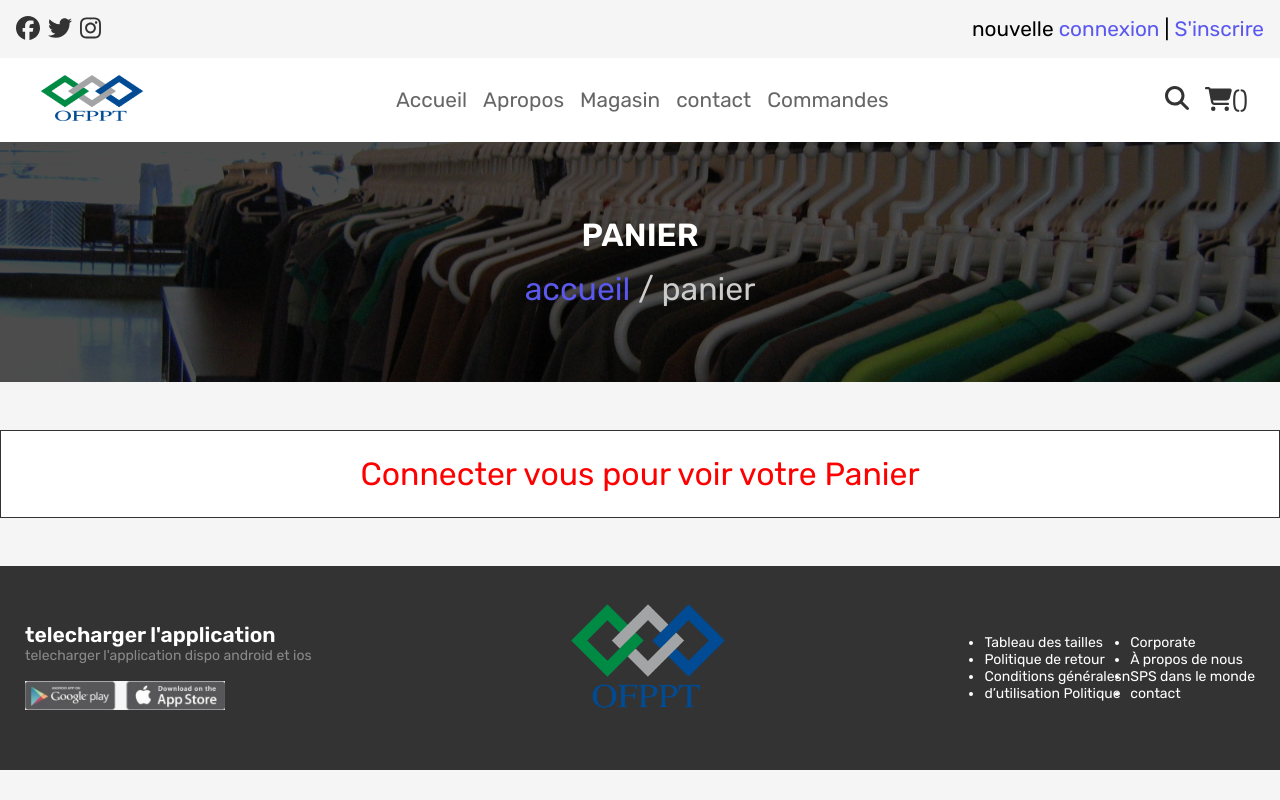
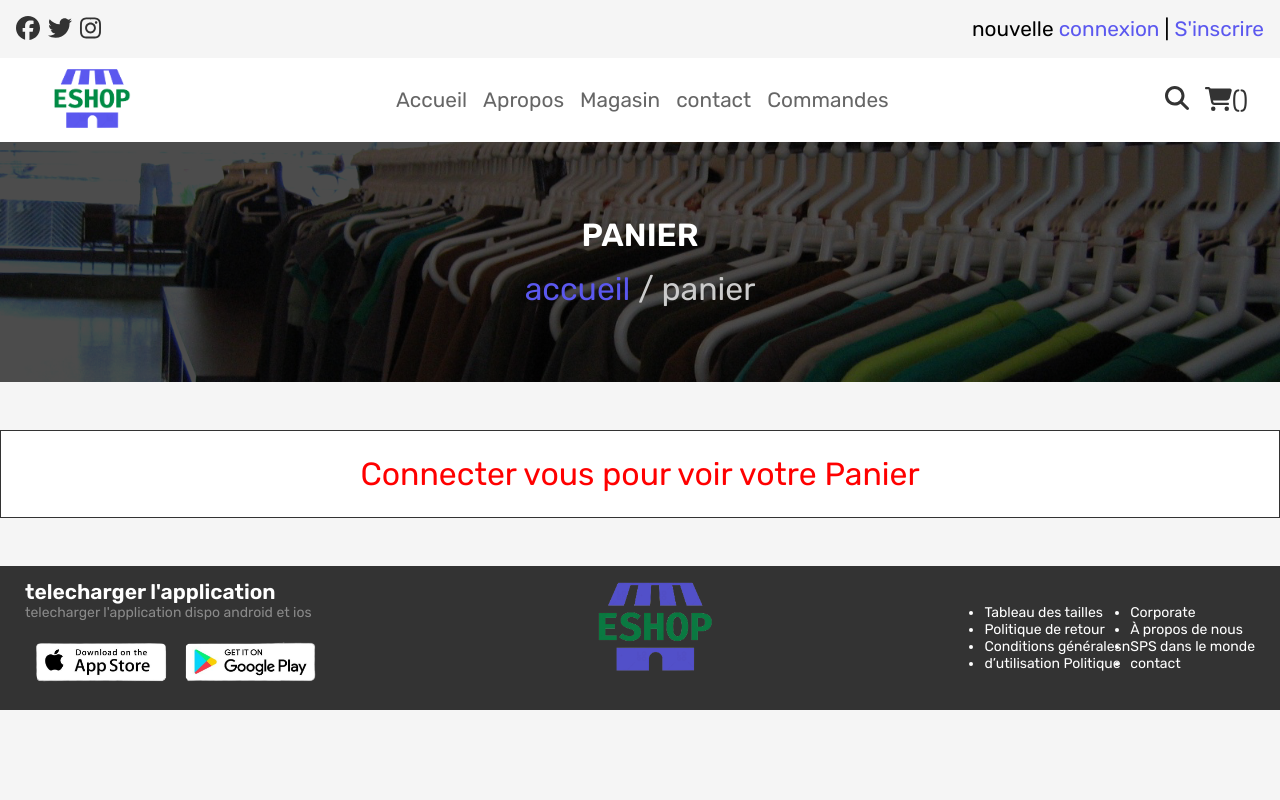
Before and after one commit to NacerEddine-19/First_NextJs_Project, a Next.js app: page /cart in a window 1280 px wide. Built offline with nearby package versions, Linux system fonts and the light colour scheme.

Commit message:
pics updates

```diff
--- a/app/(admin)/adminDashboard/nav.js
+++ b/app/(admin)/adminDashboard/nav.js
@@ -40,7 +40,7 @@ export default function Nav() {
     };
     return (
         <nav className="flex navbar">
-            <Link href="/" className="logo"><img src="/photos/ofppt.png" width="180px" /></Link>
+            <Link href="/" className="logo"><img src="/photos/logo-1.png" width="180px" /></Link>
 
             <nav className={`nav flex ${menuOpen ? 'show' : 'dShow'}`}>
                 <Link className={`${selectedLink === "home" ? "activeLink" : "notActive"}`} data-value={'home'} data-active="home" onClick={handleClickLink} href="/adminDashboard">Accueil</Link>
--- a/app/(main)/footer.js
+++ b/app/(main)/footer.js
@@ -6,10 +6,10 @@ export default function Footer() {
                     <div className="col-1">
                         <h2>telecharger l'application</h2>
                         <p>telecharger l'application dispo android et ios</p><br />
-                        <img src="photos/laf.jpg" width="200px" />
+                        <img src="photos/play_app.png" width="300px" />
                     </div>
                     <div className="col-2">
-                        <img src="/photos/ofppt.png" width="180px" />
+                        <img className={'footer-img'} src="/photos/logo-1.png" width="180px" />
                         <p></p>
                     </div>
                     <div className="col-3">
--- a/app/(main)/nav.js
+++ b/app/(main)/nav.js
@@ -64,7 +64,7 @@ export default function Nav() {
 
     return (
         <nav className="flex navbar">
-            <Link href="/" className="logo"><img src="/photos/ofppt.png" width="180px" /></Link>
+            <Link href="/" className="logo"><img src="/photos/logo-1.png" width="180px" /></Link>
 
             <nav className={`nav flex ${menuOpen ? 'show' : 'dShow'}`}>
                 <Link className={`${selectedLink === "home" ? "activeLink" : "notActive"}`} data-active="home" data-value={'home'} onClick={handleClickLink} href="/">Accueil</Link>
--- a/app/globals.css
+++ b/app/globals.css
@@ -534,6 +534,9 @@ link {
   font-size: 14px;
   list-style-type: none;
   margin-top: 3rem;
+}
+.footer-img{
+  opacity: .8;
 }
 
 .container {
```
Also changed, not shown: public/photos/logo-1.png (added), public/photos/play_app.png (added).
